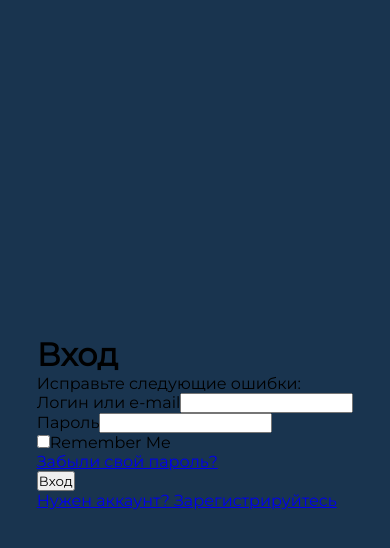
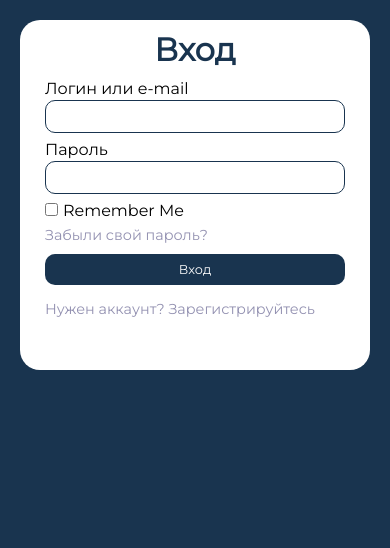
Before and after one commit to Asranov/copytrade, a React (Create React App) app: page /signin in a window 390 px wide. Shown: the top 548 px of the page. Built offline with nearby package versions, Linux system fonts and the light colour scheme.

Commit message:
signin finished

```diff
--- a/src/Routers/Auth/Auth.css
+++ b/src/Routers/Auth/Auth.css
@@ -1,11 +1,12 @@
 @import url("https://fonts.googleapis.com/css2?family=Montserrat&display=swap");
 
 :root {
-  --primary: #1261a0;
+  --primary: #19344f;
   --onPrimary: #47b2e4;
+  --error: red;
 }
 
-.main__signin__container {
+#login-form {
   width: 100vw;
   height: 100vh;
   background: var(--primary);
@@ -13,3 +14,119 @@
   justify-content: center;
   align-items: center;
 }
+
+#login-form .site-login {
+  width: 650px;
+  height: 450px;
+  display: flex;
+  justify-content: center;
+  border-radius: 20px;
+  background-color: #ffffff;
+}
+
+#login-form .row {
+  width: 500px;
+}
+
+#login-form .text-muted {
+  font-size: 2.5rem;
+  margin: 20px;
+  color: var(--primary);
+  text-align: center;
+}
+
+#login-form .alert {
+  color: var(--error);
+  margin: 10px 0;
+  display: none;
+}
+
+#login-form .invalid-feedback {
+  color: var(--error);
+}
+
+#login-form .form-group {
+  display: flex;
+  flex-direction: column;
+  gap: 5px;
+  margin-bottom: 10px;
+}
+
+#login-form input {
+  padding: 12px;
+  border-radius: 10px;
+  border: 2px solid var(--primary);
+  outline: none;
+  font-size: 1rem;
+}
+
+#login-form .btn {
+  padding: 12px;
+  border-radius: 10px;
+  border: none;
+  margin: 10px 0;
+  background-color: var(--primary);
+  color: #ffffff;
+  font-size: 1rem;
+  transition: 0.3s;
+}
+
+#login-form .btn:hover {
+  transform: scale(1.01);
+  cursor: pointer;
+}
+
+#login-form a {
+  text-decoration: none;
+  color: #9391b1;
+}
+
+#loginform-rememberme {
+  margin-right: 5px;
+}
+
+@media only screen and (max-width: 650px) {
+  #login-form {
+    display: flex;
+    padding: 20px 0;
+    align-items: flex-start;
+  }
+
+  #login-form .site-login {
+    width: 350px;
+    height: 350px;
+  }
+
+  #login-form .row {
+    width: 300px;
+  }
+
+  #login-form .text-muted {
+    font-size: 2rem;
+    margin: 10px;
+  }
+
+  #login-form .form-group {
+    gap: 2px;
+    margin-bottom: 5px;
+  }
+
+  #login-form input {
+    padding: 8px;
+    border: 1px solid var(--primary);
+    font-size: 0.8rem;
+  }
+
+  #login-form .btn {
+    padding: 8px;
+    font-size: 0.8rem;
+  }
+
+  #login-form a {
+    font-size: 0.9rem;
+  }
+
+  #loginform-rememberme {
+    margin-right: 5px;
+  }
+}
--- a/src/Routers/Auth/Signin.tsx
+++ b/src/Routers/Auth/Signin.tsx
@@ -5,7 +5,6 @@ import "./Auth.css"
 export default function Signin() {
   return (
     <>
-      <div className="main__signin__container">
       <form id='login-form' action="/user/sign-in/login" method='post'>
         <input type="hidden" name="_csrf" value="2HwTBcj2wCIeXKuf7SRApvSXbo13TJQhyV2r3xw-n0yuMUxLsJeuF2hs-PaGQSTEhuQryDEN9k-hLt2wVFjnPw==" />
         <div className="site-login mt-5">
@@ -14,12 +13,14 @@ export default function Signin() {
               <div className="card mb-2">
                 <div className="card-body">
                   <h1 className="text-muted text-center">Вход</h1>
-                    <div className="alert alert-danger"><p>Исправьте следующие ошибки:</p><ul></ul></div>                    <div className="form-group field-loginform-identity required">
+                  <div className="alert alert-danger"><p>Исправьте следующие ошибки:</p><ul></ul></div>
+                  <div className="form-group field-loginform-identity required">
                     <label >Логин или e-mail</label>
                     <input type="text" id="loginform-identity" className="form-control is-valid" name="LoginForm[identity]" aria-required="true" aria-invalid="false" />
 
                     <div className="invalid-feedback"></div>
-                    </div>                    <div className="form-group field-loginform-password required">
+                  </div>
+                  <div className="form-group field-loginform-password required">
                     <label >Пароль</label>
                     <input type="password" id="loginform-password" className="form-control is-valid" name="LoginForm[password]" aria-required="true" aria-invalid="false" />
 
@@ -32,7 +33,6 @@ export default function Signin() {
                         <input type="checkbox" id="loginform-rememberme" className="custom-control-input" name="LoginForm[rememberMe]" value="1" />
                         <label className="custom-control-label" >Remember Me</label>
                         <div className="invalid-feedback"></div>
-
                       </div>
                     </div>
                     <a className="text-sm" href="/user/sign-in/request-password-reset">Забыли свой пароль?</a>
@@ -51,7 +51,6 @@ export default function Signin() {
         </div>
 
       </form>
-      </div >
     </>
   )
 }
--- a/src/Styles/Style.css
+++ b/src/Styles/Style.css
@@ -494,33 +494,34 @@
 
 @media only screen and (max-width: 600px) {
   #header .container {
-    height: 15vh;
+    height: 8vh;
+  }
+
+  #header img {
+    width: 200px;
   }
 
   #navbar ul {
     display: none;
   }
 
-  #hero .row {
-    height: 70vh;
-    padding-bottom: 200px;
+  #hero {
+    height: 50vh;
+    width: 100vw;
+    display: flex;
+    justify-content: center;
+    align-items: center;
+    gap: 100px;
   }
 
   #hero .row h1 {
-    font-size: 1.2rem;
-    margin: 20px 0;
+    font-size: 1rem;
+    margin: 10px 0;
   }
 
   #hero .row h2 {
-    font-size: 1rem;
-  }
-
-  #hero .aos-animate {
-    width: 250px;
-  }
-
-  #hero .aos-animate img {
-    width: 250px;
+    font-size: 0.7rem;
+    margin-bottom: 0px;
   }
 
   #hero .btn-get-started {
@@ -529,6 +530,28 @@
 
   #hero .row .justify-content-lg-start {
     margin-top: 20px;
+  }
+
+  /*  */
+
+  #hero .aos-animate:nth-child(1) {
+    width: 200px;
+    height: 180px;
+    padding: 20px;
+  }
+
+  #hero .aos-animate:nth-child(2) {
+    width: 150px;
+    height: 150px;
+    padding: 10px;
+  }
+
+  #hero .aos-animate img {
+    width: 160px;
+  }
+
+  #hero .row .justify-content-lg-start {
+    margin-top: 10px;
   }
 
   #about .container {
```
Lines whose indentation alone changed are shown as unchanged.
